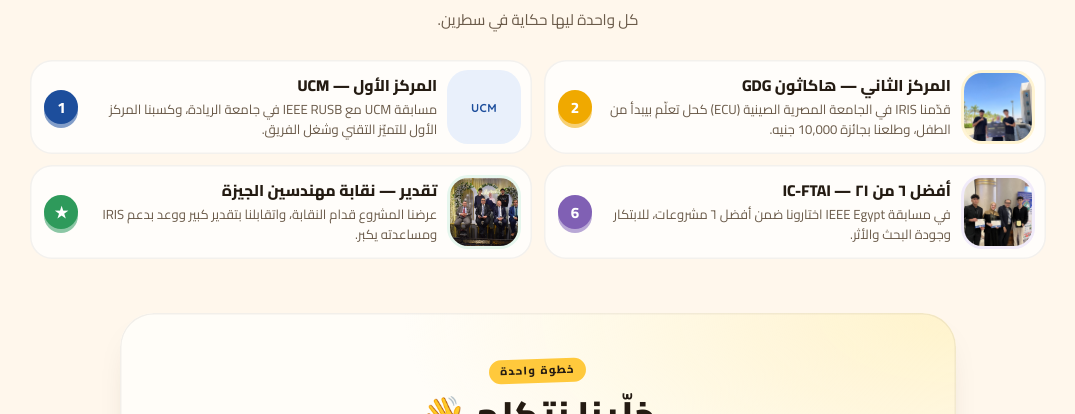
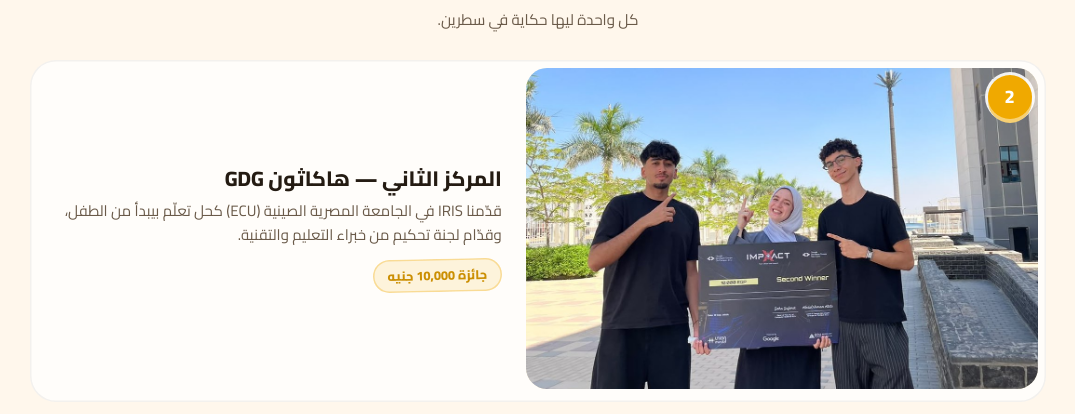
Before and after one commit to AhmdEhab/iris, a plain HTML site: page index.html in a window 1280 px wide. Shown: the part 1486-1900 px from the top of the page, without its empty margins (102-1177 px from the left). Drawn offline with Linux system fonts and the light colour scheme; a web font is replaced by a local one.

Commit message:
Wins become big photo cards; GDG featured first

```diff
--- a/index.html
+++ b/index.html
@@ -16,7 +16,7 @@
 <link rel="preconnect" href="https://fonts.gstatic.com" crossorigin>
 <link href="https://fonts.googleapis.com/css2?family=Baloo+Bhaijaan+2:wght@500;600;700;800&family=Baloo+2:wght@600;700;800&family=Cairo:wght@400;600;700;800;900&family=Quicksand:wght@500;600;700&display=swap" rel="stylesheet">
 <script>document.documentElement.className += " has-js";</script>
-<link rel="stylesheet" href="styles.css?v=11">
+<link rel="stylesheet" href="styles.css?v=12">
 </head>
 <body>
 
@@ -169,16 +169,17 @@
         <p><span class="ar">كل واحدة ليها حكاية في سطرين.</span><span class="en">Each one in two lines.</span></p>
       </header>
       <ul class="win-list">
-        <li class="win" style="--tone:#f0a900;--wash:#fff4d3" data-reveal>
+        <li class="win win--lead" style="--tone:#f0a900;--wash:#fff4d3" data-reveal>
           <span class="win-thumb"><img src="asserts/gdg-ecu.jpg" alt="فريق IRIS في هاكاثون GDG" loading="lazy"></span>
           <div class="win-text">
             <h4><span class="ar">المركز الثاني — هاكاثون GDG</span><span class="en">2nd place — GDG Hackathon</span></h4>
-            <p><span class="ar">قدّمنا IRIS في الجامعة المصرية الصينية (ECU) كحل تعلّم بيبدأ من الطفل، وطلعنا بجائزة 10,000 جنيه.</span><span class="en">We pitched IRIS at the Egyptian Chinese University (ECU) as learning that starts from the child — and left with a 10,000 EGP prize.</span></p>
+            <p><span class="ar">قدّمنا IRIS في الجامعة المصرية الصينية (ECU) كحل تعلّم بيبدأ من الطفل، وقدّام لجنة تحكيم من خبراء التعليم والتقنية.</span><span class="en">We pitched IRIS at the Egyptian Chinese University (ECU) as learning that starts from the child, in front of a jury of education and tech experts.</span></p>
+            <span class="win-prize"><span class="ar">جائزة 10,000 جنيه</span><span class="en">10,000 EGP prize</span></span>
           </div>
           <span class="win-medal">2</span>
         </li>
         <li class="win" style="--tone:#1d4e9c;--wash:#e9f0fb" data-reveal>
-          <span class="win-thumb win-thumb--badge"><b>UCM</b></span>
+          <span class="win-thumb win-thumb--badge"><b>UCM</b><i>IEEE RUSB</i></span>
           <div class="win-text">
             <h4><span class="ar">المركز الأول — UCM</span><span class="en">1st place — UCM</span></h4>
             <p><span class="ar">مسابقة UCM مع IEEE RUSB في جامعة الريادة، وكسبنا المركز الأول للتميّز التقني وشغل الفريق.</span><span class="en">The UCM competition with IEEE RUSB at AlRyada University — first place for technical excellence and teamwork.</span></p>
@@ -262,6 +263,6 @@
   <p>© 2025 <span class="ar">فريق IRIS — صُنع بحب للأطفال</span><span class="en">Team IRIS — made with love for kids</span></p>
 </footer>
 
-<script src="script.js?v=11"></script>
+<script src="script.js?v=12"></script>
 </body>
 </html>
--- a/styles.css
+++ b/styles.css
@@ -527,73 +527,114 @@ html[dir="rtl"] .mate:hover .tape { rotate: 12deg; }
 .win-list {
   list-style: none;
   display: grid;
-  gap: .6rem;
+  gap: .9rem;
 }
 .win {
   position: relative;
   display: grid;
-  grid-template-columns: 62px 1fr auto;
-  align-items: center;
-  gap: .8rem;
-  padding: .7rem .8rem;
-  border-radius: 22px;
-  background: rgba(255, 255, 255, .72);
+  grid-template-rows: auto 1fr;
+  padding: .5rem .5rem .85rem;
+  border-radius: 26px;
+  background: rgba(255, 255, 255, .74);
   box-shadow: inset 0 0 0 1.5px rgba(36, 27, 18, .05);
   transition: transform .35s cubic-bezier(.34, 1.4, .64, 1), box-shadow .35s ease, background .3s;
 }
 .win:hover {
-  transform: translateY(-3px) rotate(-.4deg);
+  transform: translateY(-4px) rotate(-.35deg);
   background: #fff;
-  box-shadow: 0 5px 0 var(--wash), 0 20px 30px -24px rgba(60, 40, 20, .5), inset 0 0 0 1.5px rgba(36, 27, 18, .06);
+  box-shadow: 0 6px 0 var(--wash), 0 22px 32px -24px rgba(60, 40, 20, .5), inset 0 0 0 1.5px rgba(36, 27, 18, .06);
 }
 .win-thumb {
-  width: 62px;
-  height: 62px;
-  border-radius: 18px;
+  position: relative;
+  display: block;
+  width: 100%;
+  aspect-ratio: 4 / 3;
+  border-radius: 21px;
   overflow: hidden;
   background: var(--wash);
-  box-shadow: 0 0 0 3px var(--wash);
 }
 .win-thumb img {
   width: 100%;
   height: 100%;
   object-fit: cover;
-  object-position: center 30%;
+  object-position: center 22%;
+  transition: scale .6s cubic-bezier(.22, 1, .36, 1);
 }
+.win:hover .win-thumb img { scale: 1.05; }
 .win-thumb--badge {
   display: grid;
   place-items: center;
+  align-content: center;
+  gap: .15rem;
+  background:
+    radial-gradient(circle at 76% 16%, rgba(255, 255, 255, .6), transparent 46%),
+    linear-gradient(150deg, var(--wash), color-mix(in srgb, var(--tone) 24%, #fff));
   font-family: var(--font-en);
-  font-size: .72rem;
-  font-weight: 800;
-  letter-spacing: .04em;
   color: var(--tone);
 }
-.win-text { min-width: 0; }
+.win-thumb--badge::before {
+  content: "";
+  position: absolute;
+  width: 62%;
+  aspect-ratio: 1;
+  border-radius: 50%;
+  border: 2px dashed color-mix(in srgb, var(--tone) 38%, transparent);
+  opacity: .55;
+}
+.win-thumb--badge b,
+.win-thumb--badge i { position: relative; }
+.win-thumb--badge b {
+  font-size: 2.1rem;
+  font-weight: 800;
+  line-height: 1;
+  letter-spacing: .02em;
+}
+.win-thumb--badge i {
+  font-style: normal;
+  font-size: .64rem;
+  font-weight: 800;
+  letter-spacing: .18em;
+  opacity: .7;
+}
+.win-text { min-width: 0; padding: .75rem .6rem .2rem; }
 .win-text h4 {
-  font-size: .92rem;
+  font-size: 1.02rem;
   font-weight: 800;
-  line-height: 1.4;
+  line-height: 1.45;
 }
 .win-text p {
-  font-size: .79rem;
-  line-height: 1.55;
+  font-size: .84rem;
+  line-height: 1.6;
   color: var(--ink-soft);
-  margin-top: .15rem;
+  margin-top: .3rem;
+}
+.win-prize {
+  display: inline-block;
+  margin-top: .75rem;
+  padding: .38rem .9rem;
+  border-radius: 999px;
+  background: color-mix(in srgb, var(--tone) 14%, #fff);
+  box-shadow: inset 0 0 0 1.5px color-mix(in srgb, var(--tone) 32%, transparent);
+  color: color-mix(in srgb, var(--tone) 82%, #241b12);
+  font-size: .8rem;
+  font-weight: 800;
+  rotate: -1.2deg;
 }
 .win-medal {
-  width: 34px;
-  height: 34px;
-  flex: none;
+  position: absolute;
+  top: .8rem;
+  inset-inline-start: .8rem;
+  width: 38px;
+  height: 38px;
   display: grid;
   place-items: center;
   border-radius: 50%;
   background: var(--tone);
   color: #fff;
   font-family: var(--font-display);
-  font-size: .95rem;
+  font-size: 1rem;
   font-weight: 800;
-  box-shadow: 0 4px 0 color-mix(in srgb, var(--tone) 55%, #fff);
+  box-shadow: 0 4px 0 color-mix(in srgb, var(--tone) 55%, #fff), 0 0 0 3px rgba(255, 255, 255, .9);
   transition: rotate .4s cubic-bezier(.34, 1.6, .64, 1), scale .4s;
 }
 .win:hover .win-medal { rotate: 12deg; scale: 1.08; }
@@ -772,17 +813,8 @@ html[dir="rtl"] .mate:hover .tape { rotate: 12deg; }
 
 /* ---------------------------------------------------------------- tablet */
 @media (max-width: 559px) {
-  .win { grid-template-columns: 56px 1fr; padding: .75rem .85rem; }
-  .win-thumb { width: 56px; height: 56px; border-radius: 16px; }
-  .win-medal {
-    position: absolute;
-    top: -8px;
-    inset-inline-start: -6px;
-    width: 28px;
-    height: 28px;
-    font-size: .78rem;
-    box-shadow: 0 3px 0 color-mix(in srgb, var(--tone) 55%, #fff), 0 0 0 3px #fffdf8;
-  }
+  .win-thumb { aspect-ratio: 5 / 4; }
+  .win-medal { width: 34px; height: 34px; font-size: .92rem; }
 }
 
 @media (min-width: 560px) {
@@ -831,11 +863,19 @@ html[dir="rtl"] .mate:hover .tape { rotate: 12deg; }
   .moment:nth-child(3) { --rot: -1deg; }
   .moment img { aspect-ratio: 16 / 11; }
 
-  .win-list { grid-template-columns: 1fr 1fr; gap: .7rem; }
-  .win { grid-template-columns: 68px 1fr auto; padding: .8rem .9rem; }
-  .win-thumb { width: 68px; height: 68px; }
-  .win-text h4 { font-size: .98rem; }
-  .win-text p { font-size: .82rem; }
+  .win-list { grid-template-columns: repeat(3, 1fr); gap: .9rem; }
+  .win--lead {
+    grid-column: 1 / -1;
+    grid-template-columns: 1.05fr 1fr;
+    grid-template-rows: auto;
+    align-items: center;
+  }
+  .win--lead .win-thumb { aspect-ratio: 16 / 10; }
+  .win--lead .win-thumb img { object-position: center 70%; }
+  .win--lead .win-text { padding: 1rem 1.5rem 1rem 1rem; }
+  .win--lead .win-text h4 { font-size: 1.3rem; }
+  .win--lead .win-text p { font-size: .94rem; }
+  .win--lead .win-medal { width: 44px; height: 44px; font-size: 1.15rem; top: .9rem; inset-inline-start: .9rem; }
 
   .card-contact { padding: 2.6rem 2.4rem; }
   .quick-title { font-size: .88rem; }
```
